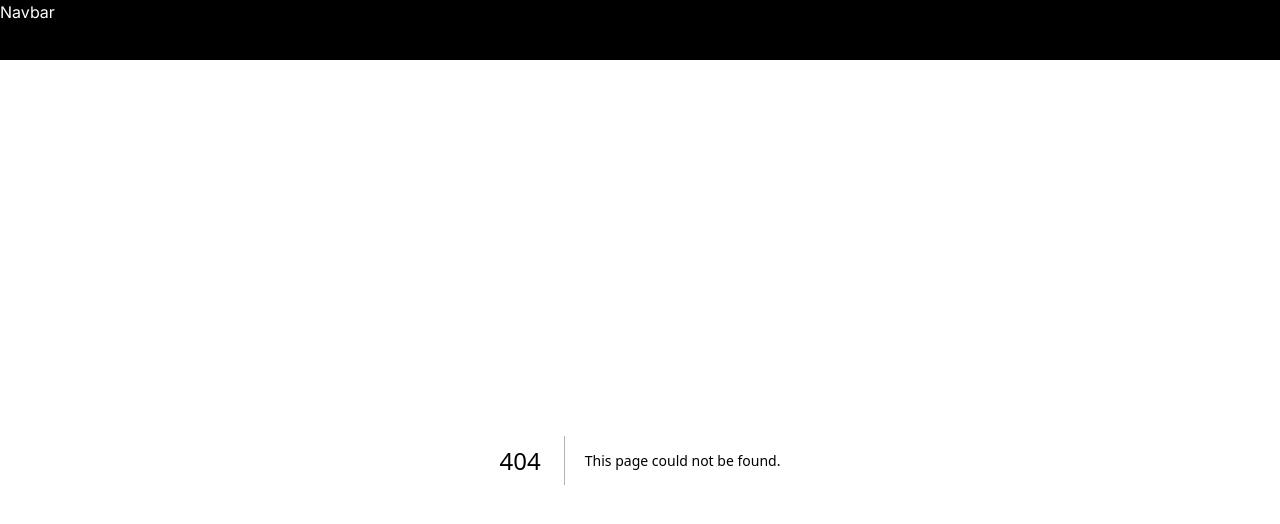
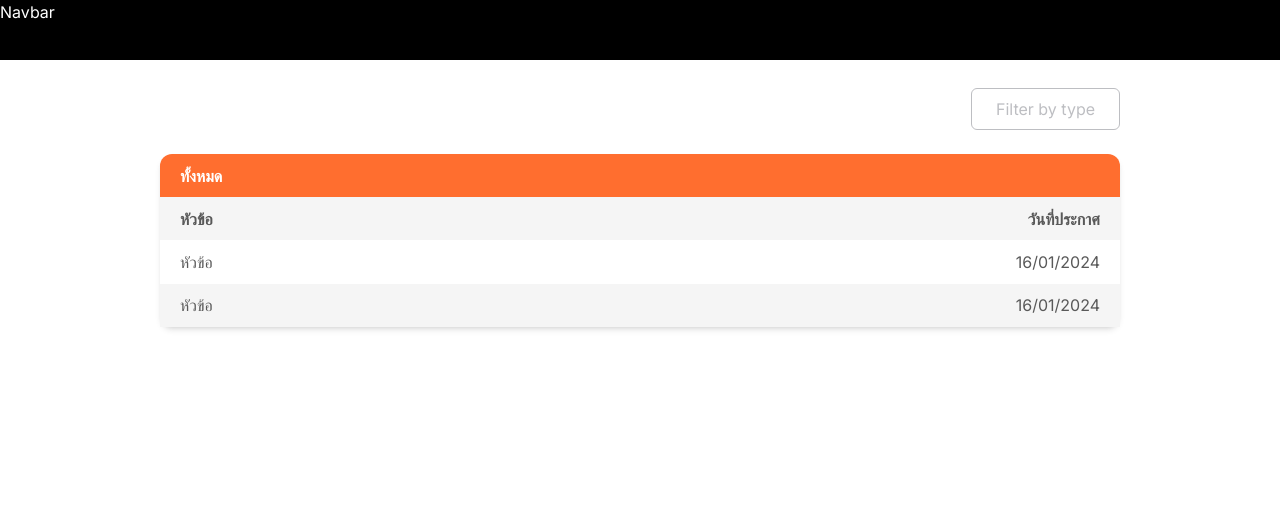
Before and after one commit to CEPP-CEPM/CEProjectManagement, a Next.js app: page /student in a window 1280 px wide. Before the commit this address had no page. Shown: the top 524 px of the page. Built offline with nearby package versions, Linux system fonts and the light colour scheme.

Commit message:
update announce board

```diff
--- /dev/null
+++ b/src/app/student/page.jsx
@@ -0,0 +1,26 @@
+const Student = () => {
+    return (
+        <div className="px-40 py-6">
+            <div className="flex justify-end mb-6 mt-1">
+                <button className="border-[#BDBEC2] border-[1px] px-6 py-2 text-[#BDBEC2] rounded-md">Filter by type</button>
+            </div>
+            <div className=" shadow-md rounded-xl">
+                <div className=" bg-[#FF6E2F] rounded-t-xl py-[0.6rem] px-5 font-bold text-white">ทั้งหมด</div>
+                <div className="flex justify-between  bg-[#F5F5F5] py-[0.6rem] px-5 font-bold text-[#595959]">
+                    <div>หัวข้อ</div>
+                    <div>วันที่ประกาศ</div>
+                </div>
+                <div className="flex justify-between  bg-[#FFFFFF] py-[0.6rem] px-5 text-[#595959]">
+                    <div>หัวข้อ</div>
+                    <div>16/01/2024</div>
+                </div>
+                <div className="flex justify-between  bg-[#F5F5F5] py-[0.6rem] px-5 text-[#595959]">
+                    <div>หัวข้อ</div>
+                    <div>16/01/2024</div>
+                </div>
+            </div>
+        </div>
+    )
+}
+
+export default Student
```
